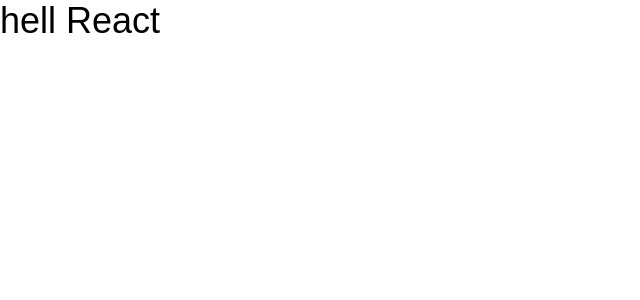
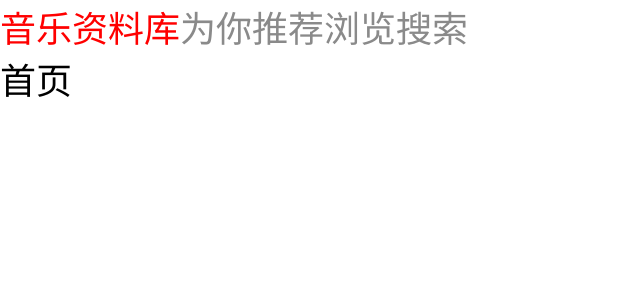
Before and after one commit to yanghuanrong/react, a React app: page / in a window 1280 px wide. Shown: the top 300 px of the page, without its empty margins (0-640 px from the left). Built offline with nearby package versions, Linux system fonts and the light colour scheme.

Commit message:
路由搭建

```diff
--- a/package.json
+++ b/package.json
@@ -33,6 +33,8 @@
     "react": "^15.6.1",
     "react-dev-utils": "^4.0.0",
     "react-dom": "^15.6.1",
+    "react-router": "^4.2.0",
+    "react-router-dom": "^4.2.2",
     "style-loader": "0.18.2",
     "sw-precache-webpack-plugin": "0.11.4",
     "url-loader": "0.5.9",
--- a/src/App.js
+++ b/src/App.js
@@ -1,15 +1,31 @@
 import React, { Component } from 'react';
-import './assets/style/style.less'
-import './assets/js/rem.js'
+import {BrowserRouter,Route,NavLink} from 'react-router-dom';
+import Home from './components/homeView'
+import Hot from './components/hotView'
+import Browse from './components/browseView'
+import Search from './components/searchView'
 
-class App extends Component {
-  render() {
-    return (
+const Links = () => (
+    <nav>
+        <NavLink exact activeClassName="active" to="/">音乐资料库</NavLink>
+        <NavLink activeClassName="active" to="/hot">为你推荐</NavLink>
+        <NavLink activeClassName="active" to="/browse">浏览</NavLink>
+        <NavLink activeClassName="active" to="/search">搜索</NavLink>
+    </nav>
+)
+
+const App = () => (
+    <BrowserRouter>
         <div>
-            hell React
+
+            <Links />
+
+            <Route exact path="/" component={Home} />
+            <Route path="/hot" component={Hot} />
+            <Route path="/browse" component={Browse} />
+            <Route path="/search" component={Search} />
         </div>
-    );
-  }
-}
+    </BrowserRouter>
+)
 
 export default App;
--- a/src/assets/style/style.less
+++ b/src/assets/style/style.less
@@ -2,3 +2,5 @@
 @import "./font.less";
 
 @r:50rem;
+
+.active{ color: #F00}
--- /dev/null
+++ b/src/components/browseView.js
@@ -0,0 +1,13 @@
+import React, { Component } from 'react';
+
+class Browse extends Component {
+    render() {
+        return (
+            <div>
+                浏览
+            </div>
+        );
+    }
+}
+
+export default Browse;
--- /dev/null
+++ b/src/components/homeView.js
@@ -0,0 +1,13 @@
+import React, { Component } from 'react';
+
+class Home extends Component {
+    render() {
+        return (
+            <div>
+                首页
+            </div>
+        );
+    }
+}
+
+export default Home;
--- /dev/null
+++ b/src/components/hotView.js
@@ -0,0 +1,13 @@
+import React, { Component } from 'react';
+
+class Hot extends Component {
+    render() {
+        return (
+            <div>
+                推荐
+            </div>
+        );
+    }
+}
+
+export default Hot;
--- /dev/null
+++ b/src/components/searchView.js
@@ -0,0 +1,13 @@
+import React, { Component } from 'react';
+
+class Search extends Component {
+    render() {
+        return (
+            <div>
+                搜索
+            </div>
+        );
+    }
+}
+
+export default Search;
--- a/src/index.js
+++ b/src/index.js
@@ -1,6 +1,9 @@
 import React from 'react';
 import ReactDOM from 'react-dom';
+import './assets/style/style.less';
+import './assets/js/rem.js';
 import App from './App';
+
 import registerServiceWorker from './registerServiceWorker';
 
 ReactDOM.render(<App />, document.getElementById('root'));
```
